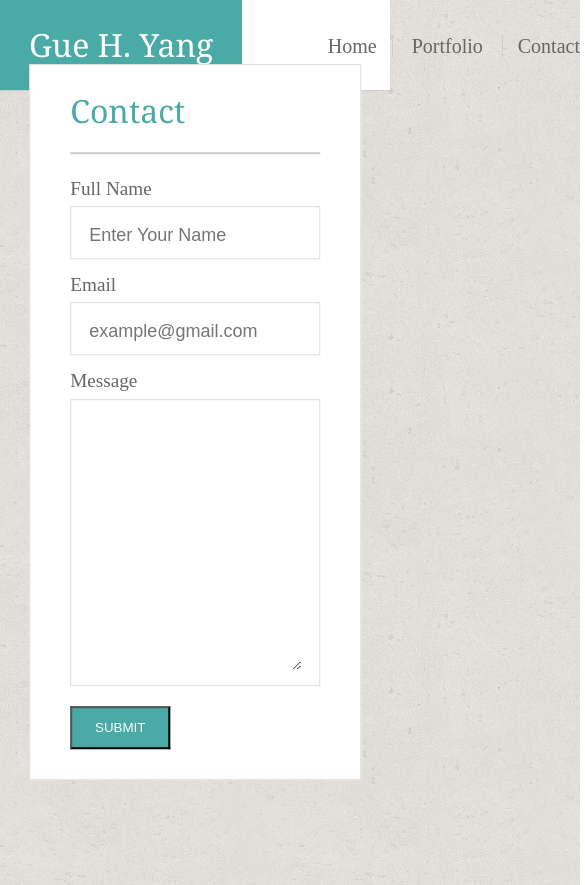
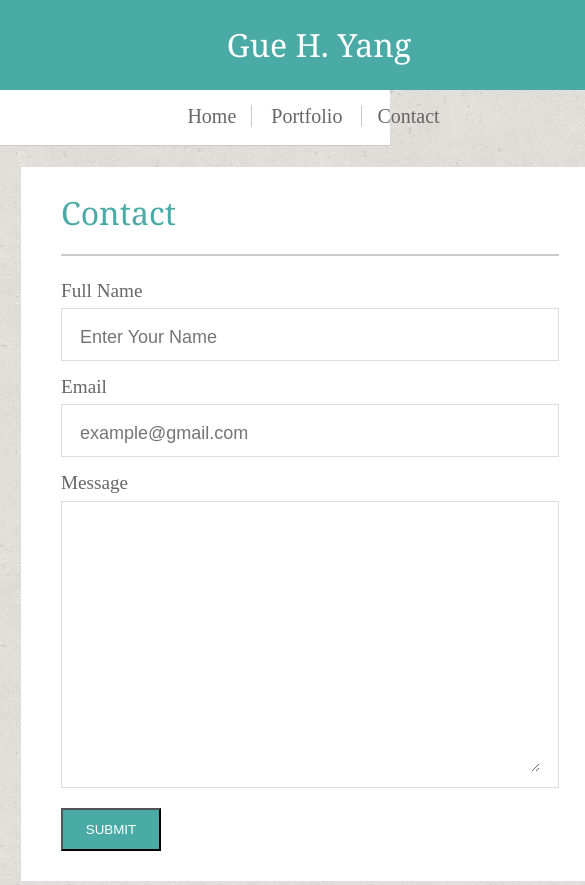
Before and after one commit to Guhuyan/Responsive-Portfolio, a plain HTML site: page contact.html in a window 390 px wide. Shown: the top 885 px of the page, 585 px wide, since content can reach past the window. Drawn offline with Linux system fonts and the light colour scheme.

Commit message:
Adjusted 640px mobile page

```diff
--- a/assets/css/style.css
+++ b/assets/css/style.css
@@ -30,7 +30,7 @@ h1 {
 }
 .header-nav {
     float: right;
-    padding: 36px 0;
+    padding: 35px 0;
 }
 li {
     font-size: 1.25em;
@@ -103,12 +103,8 @@ hr {
 
 }
 .contact-form {
-    width: 85%;
     max-width: 960px;
-    position: absolute;
-    top: 50%;
-    left: 50%;
-    transform: translate(-50%,-50%);
+    margin: 40px auto;
     padding: 30px 40px;
     box-sizing: border-box;
     text-align: center;
@@ -183,6 +179,10 @@ h3 {
         width: 530px;
         margin: 40px auto 40px 40px;
     }
+    .contact-form {
+        width: 530px;
+        margin: 40px auto 40px 40px;
+    }
     .biopic {
         height: 200px;
         width: auto;
@@ -197,13 +197,35 @@ h3 {
         width: 700px;
         margin: 40px 20px;
     }
+    .contact-form {
+        width: 700px;
+        margin: 40px 20px;
+    }
 }
 @media screen and (max-width: 640px) {
     .header-container {
+        height: 145px;
         width: 580px;
         margin: 0px;
+        position: static;
+    }
+    .header-name-container {
+        width: 100%;
+        position: static;
+    }
+    .header-nav {
+        height: 45px;
+        width: 100%;
+        padding: 16px;
+        float: none;
+        display: block;
+        text-align: center;
     }
     .main-container {
+        width: 580px;
+        margin: 20px;
+    }
+    .contact-form {
         width: 580px;
         margin: 20px;
     }
```
